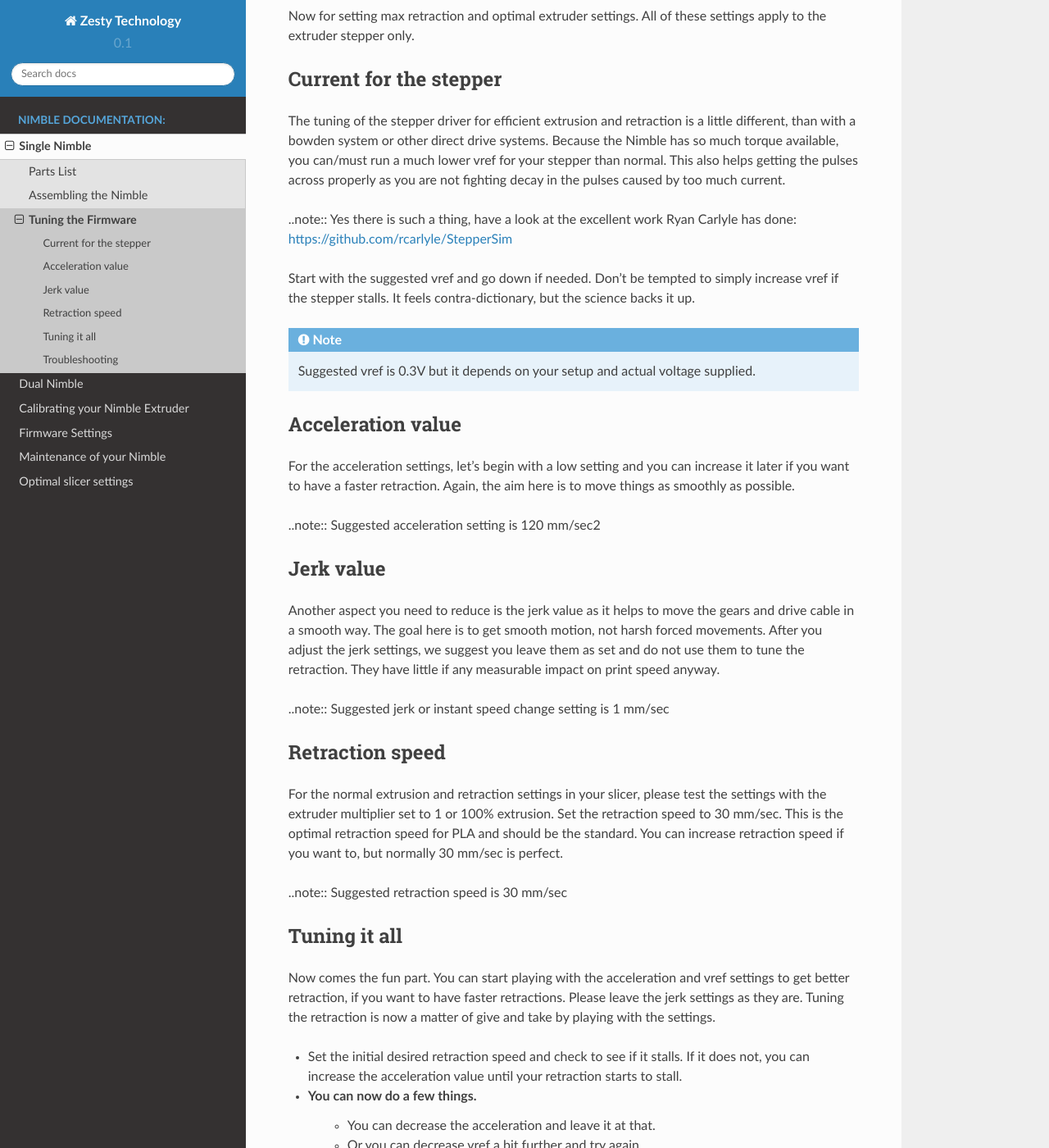
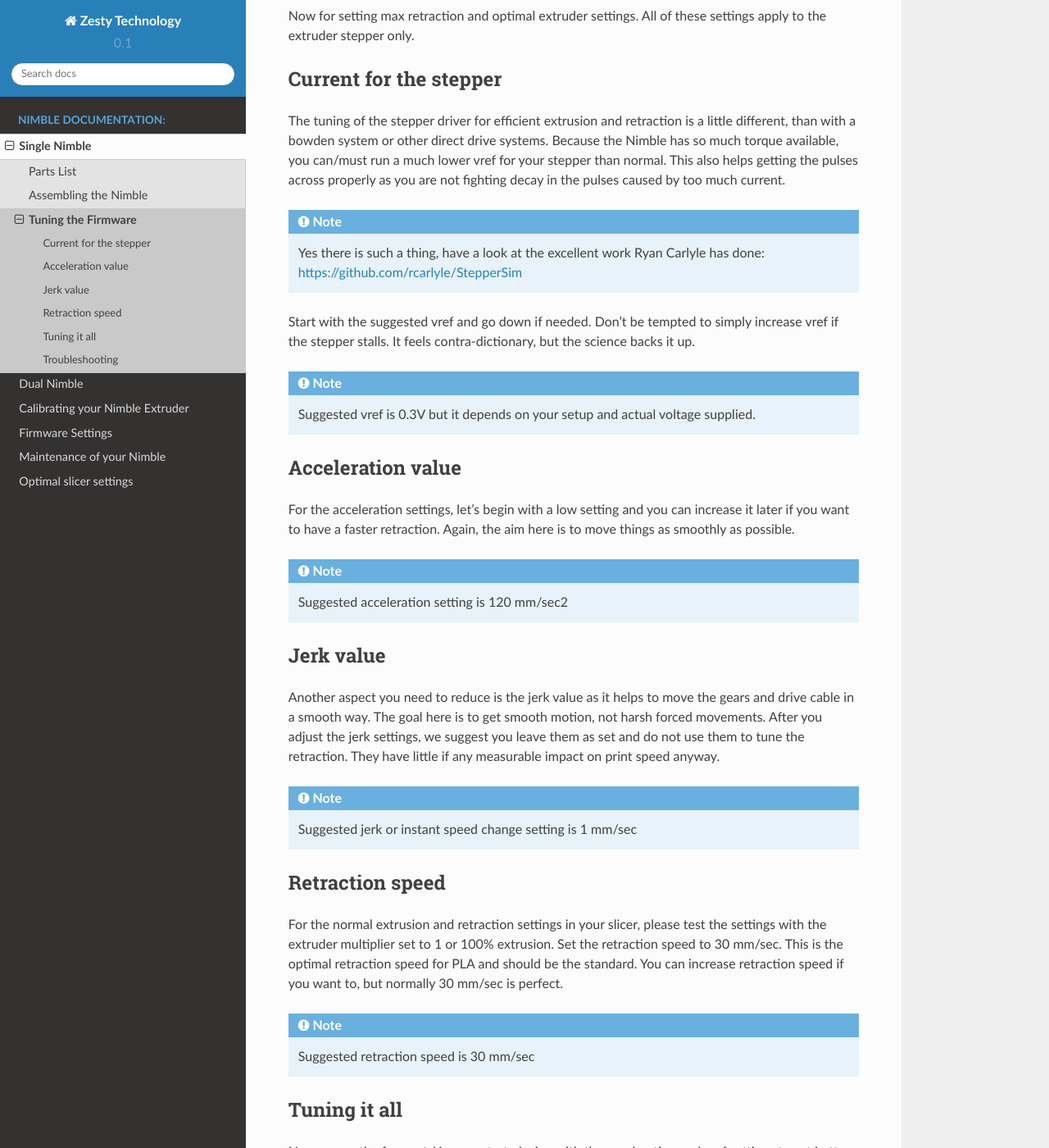
Before and after one commit to ZestyTechnology/zesty-docs, a Sphinx documentation site: the page built from docs/nimble_single/tuning.rst, in a window 1280 px wide and 1400 px high, scrolled down 248 px. Shown: the whole window at 82% size. Built offline with Sphinx 7.4.7 and the Read the Docs theme 2.0.0, drawn with Linux system fonts in a browser that asks for light colours; pages that are not in the unit, such as notebooks, are missing from menus; part of the change alters nothing that is shown.

```diff
--- a/docs/nimble_single/tuning.rst
+++ b/docs/nimble_single/tuning.rst
@@ -11,7 +11,7 @@ Current for the stepper
 
 The tuning of the stepper driver for efficient extrusion and retraction is a little different, than with a bowden system or other direct drive systems. Because the Nimble has so much torque available, you can/must run a much lower vref for your stepper than normal. This also helps getting the pulses across properly as you are not fighting decay in the pulses caused by too much current.
 
-..note:: Yes there is such a thing, have a look at the excellent work Ryan Carlyle has done: https://github.com/rcarlyle/StepperSim
+.. Note:: Yes there is such a thing, have a look at the excellent work Ryan Carlyle has done: https://github.com/rcarlyle/StepperSim
 
 Start with the suggested vref and go down if needed. Don’t be tempted to simply increase vref if the stepper stalls. It feels contra-dictionary, but the science backs it up.
 
@@ -22,21 +22,21 @@ Acceleration value
 
 For the acceleration settings, let’s begin with a low setting and you can increase it later if you want to have a faster retraction. Again, the aim here is to move things as smoothly as possible.
 
-..note:: Suggested acceleration setting is 120 mm/sec2
+.. Note:: Suggested acceleration setting is 120 mm/sec2
 
 Jerk value
 ----------
 
 Another aspect you need to reduce is the jerk value as it helps to move the gears and drive cable in a smooth way. The goal here is to get smooth motion, not harsh forced movements. After you adjust the jerk settings, we suggest you leave them as set and do not use them to tune the retraction. They have little if any measurable impact on print speed anyway.
 
-..note:: Suggested jerk or instant speed change setting is 1 mm/sec
+.. Note:: Suggested jerk or instant speed change setting is 1 mm/sec
 
 Retraction speed
 ----------------
 
 For the normal extrusion and retraction settings in your slicer, please test the settings with the extruder multiplier set to 1 or 100% extrusion. Set the retraction speed to 30 mm/sec. This is the optimal retraction speed for PLA and should be the standard. You can increase retraction speed if you want to, but normally 30 mm/sec is perfect.
 
-..note:: Suggested retraction speed is 30 mm/sec
+.. Note:: Suggested retraction speed is 30 mm/sec
 
 Tuning it all
 -------------
```
